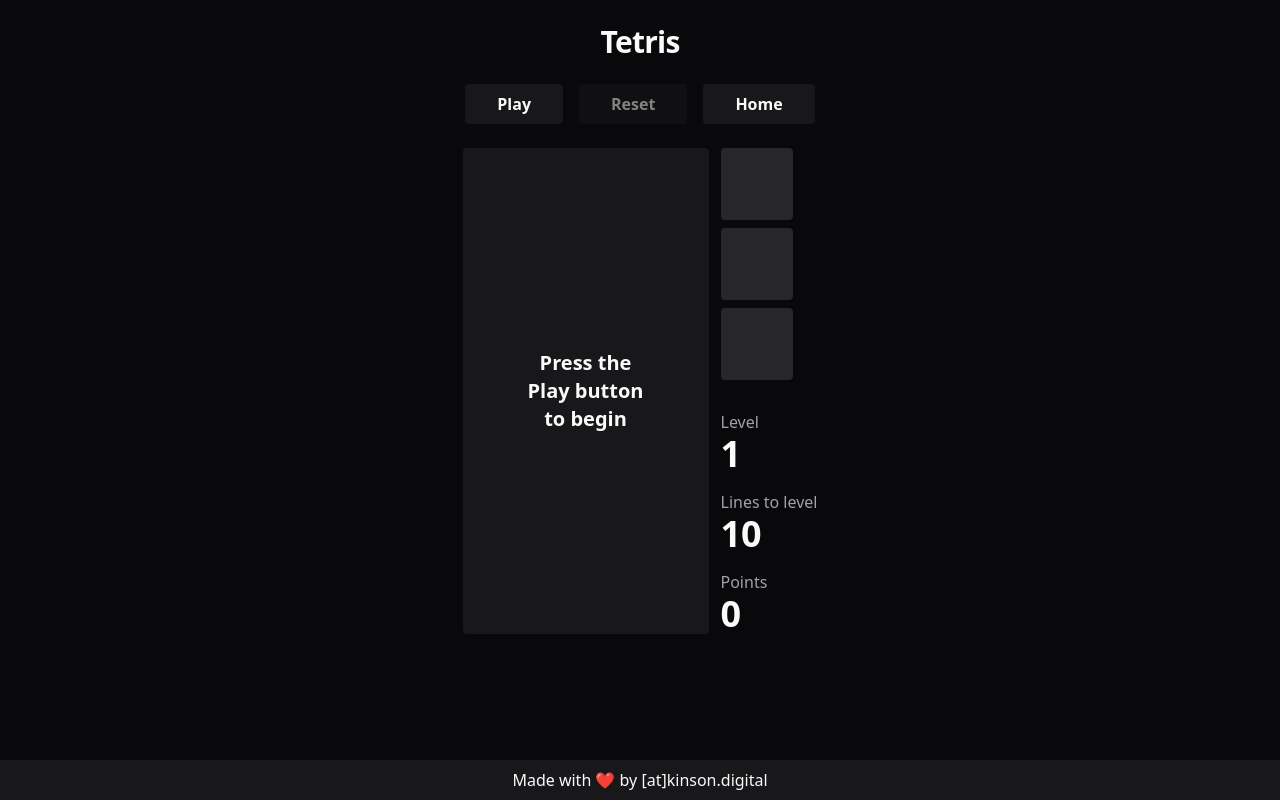
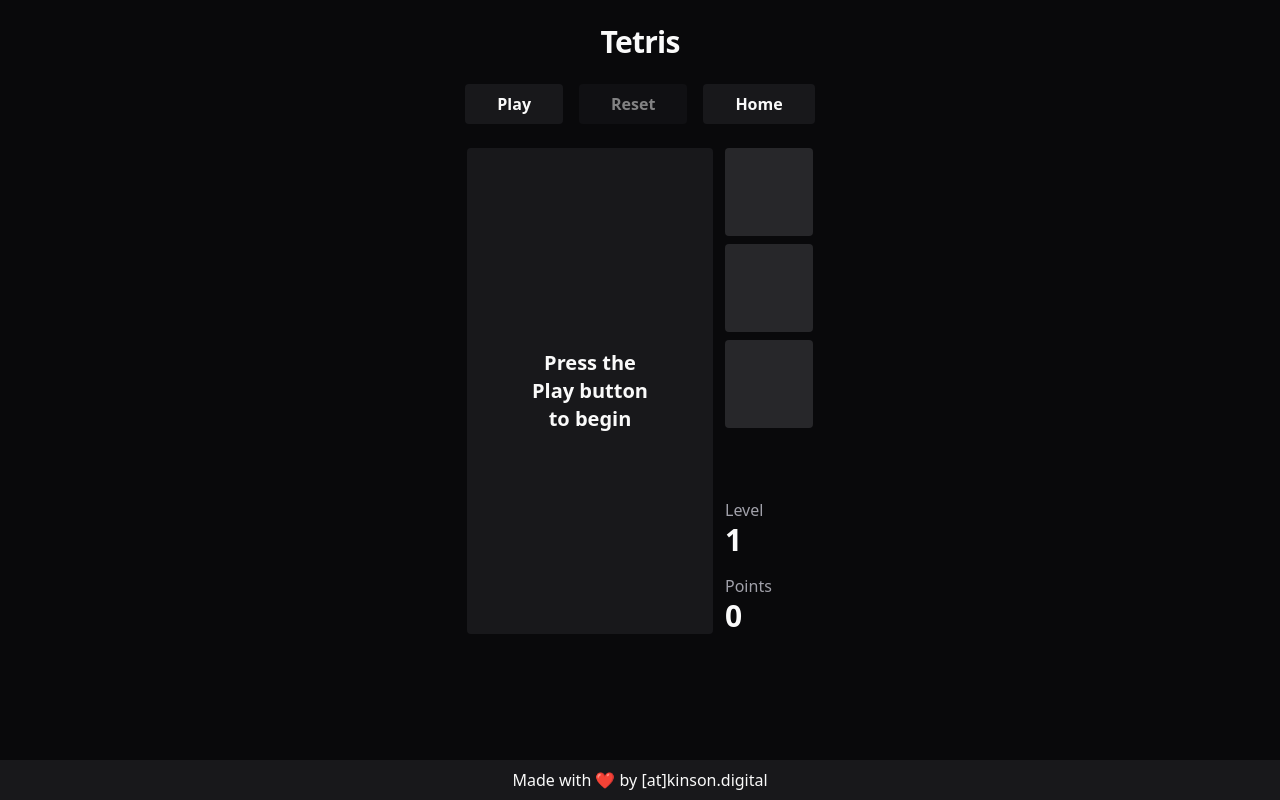
Before and after one commit to RickyAtkinson/react-arcade, a React (Vite) app: page /tetris in a window 1280 px wide. Built offline with nearby package versions, Linux system fonts and the light colour scheme.

Commit message:
Update Tetris stats display

```diff
--- a/src/components/tetris/TetrisPreview.tsx
+++ b/src/components/tetris/TetrisPreview.tsx
@@ -25,7 +25,7 @@ const TetrisPreview = memo(function TetrisPreview({
 
   return (
     <div className="w-fit rounded bg-zinc-800 p-1">
-      <div className="grid h-16 w-16 grid-cols-4 grid-rows-4 gap-0.5">
+      <div className="grid h-20 w-20 grid-cols-4 grid-rows-4 gap-0.5">
         {isPlaying &&
           grid.map((row, y) =>
             row.map((cell, x) => (
--- a/src/components/tetris/TetrisStatsDisplay.tsx
+++ b/src/components/tetris/TetrisStatsDisplay.tsx
@@ -1,23 +1,19 @@
 import { memo } from "react";
 import { TetrisGameStats } from "@/tetris";
-import { LINES_PER_LEVEL } from "@/data/tetris";
 
 const TetrisStatsDisplay = memo(function GameStatsDisplay({
   gameStats,
 }: {
   gameStats: TetrisGameStats;
 }) {
-  const { level, points, linesCompleted } = gameStats;
-  const linesToLevel = LINES_PER_LEVEL - linesCompleted;
+  const { level, points } = gameStats;
 
   return (
     <ul>
       <li className="text-zinc-400">Level</li>
-      <li className="mb-4 text-4xl font-bold">{level}</li>
-      <li className="text-zinc-400">Lines to level</li>
-      <li className="mb-4 text-4xl font-bold">{linesToLevel}</li>
+      <li className="mb-4 text-3xl font-bold">{level}</li>
       <li className="text-zinc-400">Points</li>
-      <li className="text-4xl font-bold">{points}</li>
+      <li className="text-3xl font-bold">{points}</li>
     </ul>
   );
 });
```
